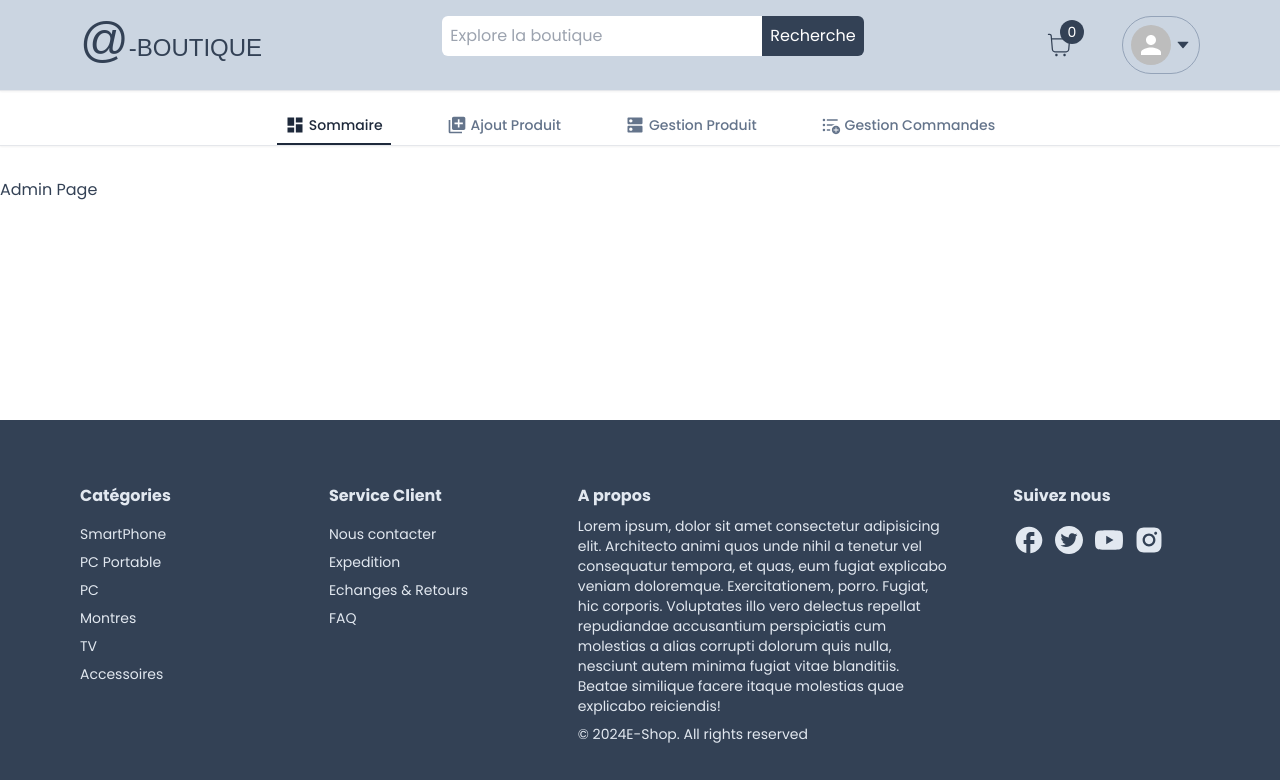
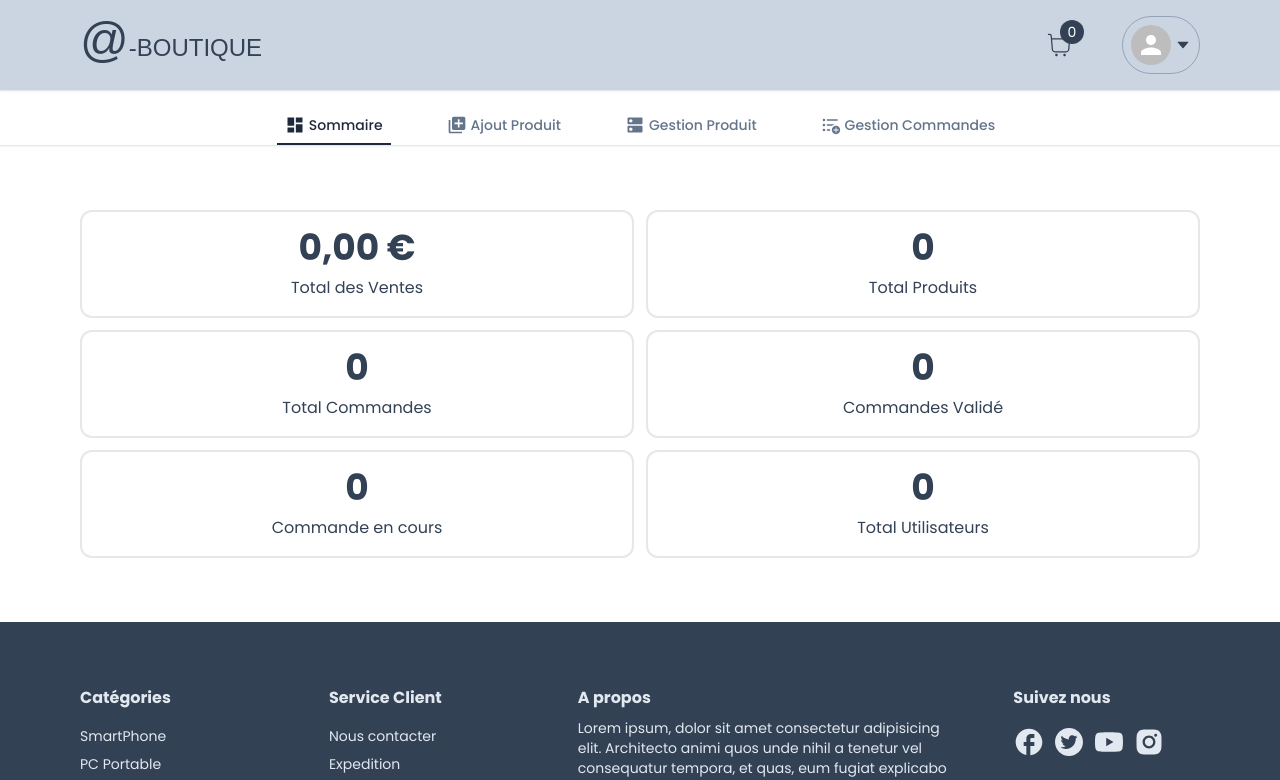
Before and after one commit to NajibACHCHAQ/EShop, a Next.js app: page /admin in a window 1280 px wide. Shown: the top 780 px of the page. Built offline with nearby package versions, Linux system fonts and the light colour scheme; no server answers; the database is empty; a web font is replaced by a local one.

Commit message:
affichage stat ventes integration categories in header

```diff
--- /dev/null
+++ b/actions/GetUsers.ts
@@ -0,0 +1,15 @@
+// Import necessary modules
+import prisma from '@/libs/prismadb';
+
+
+// Function to get users
+export default async function getUsers() {
+  try {
+    // Fetch users using Prisma
+    const users = await prisma?.user.findMany();
+    return users;
+  } catch (error:any) {
+    // Handle errors
+    throw new Error(error);
+  }
+}
--- /dev/null
+++ b/app/admin/Summary.tsx
@@ -0,0 +1,96 @@
+'use client'
+import { Order, Product, User } from '@prisma/client';
+import React, { useEffect, useState } from 'react'
+import { Heading } from '../components/Heading';
+import { formatPrice } from '@/utils/formatPrice';
+import { FormatNumber } from '@/utils/FormatNumber';
+
+interface SummaryProps {
+  orders: Order[];
+  products: Product[];
+  users: User[];
+}
+
+type SummaryDataType = {
+  [key: string]: {
+    label: string;
+    digit: number;
+  };
+}
+
+export const Summary: React.FC<SummaryProps> = ({ orders, products, users }) => {
+  const [summaryData, setSummaryData] = useState<SummaryDataType>({
+    TotalSale: {
+      label: 'Total des Ventes',
+      digit: 0,
+    },
+    TotalProducts: {
+      label: 'Total Produits',
+      digit: 0,
+    },
+    TotalOrders: {
+      label: 'Total Commandes',
+      digit: 0,
+    },
+    PaidOrders: {
+      label: 'Commandes Validé',
+      digit: 0,
+    },
+    UnpaidOrders: {
+      label: 'Commande en cours',
+      digit: 0,
+    },
+    TotalUsers: {
+      label: 'Total Utilisateurs',
+      digit: 0,
+    },
+  });
+
+  useEffect(() => {
+    setSummaryData((prev) => {
+      let tempData = { ...prev };
+
+      const totalSale = orders.reduce((acc, item) => {
+        if (item.status === 'complete') {
+          return acc + item.amount;
+        } else return acc;
+      }, 0);
+      const paidOrders = orders.filter((order) => order.status === 'complete');
+      const unpaidOrders = orders.filter((order) => order.status === 'pending');
+
+      tempData.TotalSale.digit = totalSale;
+      tempData.TotalOrders.digit = orders.length;
+      tempData.PaidOrders.digit = paidOrders.length;
+      tempData.UnpaidOrders.digit = unpaidOrders.length;
+      tempData.TotalProducts.digit = products.length;
+      tempData.TotalUsers.digit = users.length;
+
+      return tempData;
+    });
+  }, [orders, products, users]);
+
+  const summaryKeys = Object.keys(summaryData);
+
+  return (
+    <div className='max-w-[1150px] m-auto'>
+      <div className='mb-4 mt-8'>
+        <Heading title='' center />
+      </div>
+      <div className='grid grid-cols-2 gap-3 max-h-50vh overflow-y-auto'>
+        {summaryKeys &&
+          summaryKeys.map((key) => (
+            <div key={key} className='rounded-xl border-2 p-4 flex flex-col items-center gap-2 transition'>
+              <div className='text-xl md:text-4xl font-bold'>
+                {summaryData[key].label === 'Total des Ventes' ? (
+                  <>{formatPrice(summaryData[key].digit)}</>
+                ) : (
+                  <>{FormatNumber(summaryData[key].digit)}</>
+                )}
+              </div>
+              <div>{summaryData[key].label}</div>
+            </div>
+          ))}
+      </div>
+    </div>
+  );
+};
--- a/app/admin/page.tsx
+++ b/app/admin/page.tsx
@@ -1,8 +1,23 @@
 import React from 'react'
 import layout from './layout'
-const Admin = () => {
+import { Summary } from './Summary'
+import { products } from '@/utils/products'
+import getProducts from '@/actions/GetProducts'
+import { Category } from '../components/navbar/Category'
+import { get } from 'http'
+import getOrders from '@/actions/GetOrders'
+import getUsers from '@/actions/GetUsers'
+import { Container } from '../components/Container'
+const Admin = async () => {
+  const products = await getProducts({category:null})
+  const orders = await getOrders()
+  const users = await getUsers()
   return (
-    <div className='pt-8'>Admin Page</div>
+    <div className='pt-8'>
+      <Container>
+      <Summary products={products} orders={orders} users={users}/>
+      </Container>
+      </div>
   )
 }
 
--- a/app/components/navbar/Categories.tsx
+++ b/app/components/navbar/Categories.tsx
@@ -13,15 +13,15 @@ export const Categories= () => {
 
   if(!isMainPage) return null
   return (
-    <div className='bg-white'>
+    <div className='w-[65%] '>
         <Container>
-            <div className='pt-4 flex flex-row items-center justify-between overflow-x-auto'>
-                {categories.map((item)=>(
+        <div className='pt-4 flex flex-col items-center justify-between md:flex-row'>
+        {categories.map((item) => (
           <Category
             key={item.label}
             label={item.label}
             icon={item.icon}
-                      selected={category === item.label || (category === null && item.label === 'All') }
+            selected={category === item.label || (category === null && item.label === 'All')}
           />
         ))}
 </div>
--- a/app/components/navbar/Navbar.tsx
+++ b/app/components/navbar/Navbar.tsx
@@ -11,8 +11,6 @@ import { SearchBar } from './SearchBar';
 const redressed = Redressed({subsets:['latin'],weight:['400']})
 export const Navbar = async () => {
   const currentUser = await getCurrentUser()
-
-  console.log("user<<<",currentUser)
   return (
     <div className="sticky top-0 w-full bg-slate-300 z-30 shadow-sm">
       <div className="py-4 border-b-[1px]">
@@ -25,7 +23,8 @@ export const Navbar = async () => {
           md:gap-0
           '>
             <Link href="/" className={`${redressed.className} font-bold text-2xl`}><span className='text-5xl '> @</span>-BOUTIQUE</Link>
-            <div className='hidden md:block'><SearchBar/></div>
+            <Categories/>
+            {/* <div className='hidden md:block'><SearchBar/></div> */}
             <div className='
             flex
             items-center
@@ -38,7 +37,7 @@ export const Navbar = async () => {
           </div>
         </Container>
       </div>
-      <Categories/>
+
     </div>
 
   )
--- a/app/components/navbar/SearchBar.tsx
+++ b/app/components/navbar/SearchBar.tsx
@@ -3,47 +3,56 @@ import { useRouter } from 'next/navigation'
 import queryString from 'query-string'
 import React from 'react'
 import { FieldValues, SubmitHandler, useForm } from 'react-hook-form'
+// Importez la fonction de recherche (assurez-vous que le chemin est correct)
+import searchProducts from '@/actions/GetProducts';
 
 export const SearchBar = () => {
-
-    const router = useRouter()
+  const router = useRouter();
 
   const {
     register,
     handleSubmit,
     reset,
-        formState:{
+    formState: {
       errors
     }
   } = useForm<FieldValues>({
-        defaultValues:{
+    defaultValues: {
       searchTerm: ''
     }
-    })
+  });
 
-    const onSubmit:SubmitHandler<FieldValues> = async (data) =>{
-        console.log(data)
+  const onSubmit: SubmitHandler<FieldValues> = async (data) => {
+    console.log(data);
 
-        if(!data.searchTerm) return router.push('/')
-        const url = queryString.stringifyUrl(
-            {
-                url:'/',
-                query:{
-                searchTerm: data.searchTerm
-            }
-        },{skipNull:true})
+    if (!data.searchTerm) return router.push('/');
 
-        console.log(url)
+    try {
+      // Utilisez la fonction de recherche pour obtenir les produits correspondant à la recherche
+      const searchResults = await searchProducts({ searchTerm: data.searchTerm });
 
-        router.push(url)
-        reset()
+      // Effectuez une action avec les résultats, par exemple, naviguez vers une page de résultats
+      // router.push('/search-results', { results: searchResults });
+
+      // Pour l'instant, nous affichons simplement les résultats dans la console
+      console.log('Search Results:', searchResults);
+    } catch (error) {
+      console.error('Error during search:', error);
     }
 
+    reset();
+  };
 
   return (
     <div className='flex items-center'>
-        <input {...register('searchTerm')} autoComplete='off' placeholder='Explore la boutique' type="text" className='p-2 rounded-l-md border-gray-300 rounded-1-md focus:outline-none focus:border-[0.5px] focus:border-slate-500 w-80' />
+      <input
+        {...register('searchTerm')}
+        autoComplete='off'
+        placeholder='Explore la boutique'
+        type="text"
+        className='p-2 rounded-l-md border-gray-300 rounded-1-md focus:outline-none focus:border-[0.5px] focus:border-slate-500 w-80'
+      />
       <button onClick={handleSubmit(onSubmit)} className='bg-slate-700 hover:opacity-80 text-white p-2 rounded-r-md'>Recherche</button>
     </div>
-  )
-}
+  );
+};
--- /dev/null
+++ b/utils/FormatNumber.ts
@@ -0,0 +1,5 @@
+import React from 'react'
+
+export const FormatNumber = (digit:number) => {
+  return new Intl.NumberFormat('fr-Fr').format(digit)
+}
```
Also changed, not shown: utils/formatPrice.ts (renamed from utils/formatPrice.tsx), utils/products.ts (renamed from utils/products.tsx), utils/truncateText.ts (renamed from utils/truncateText.tsx). Lines whose indentation alone changed are shown as unchanged.
